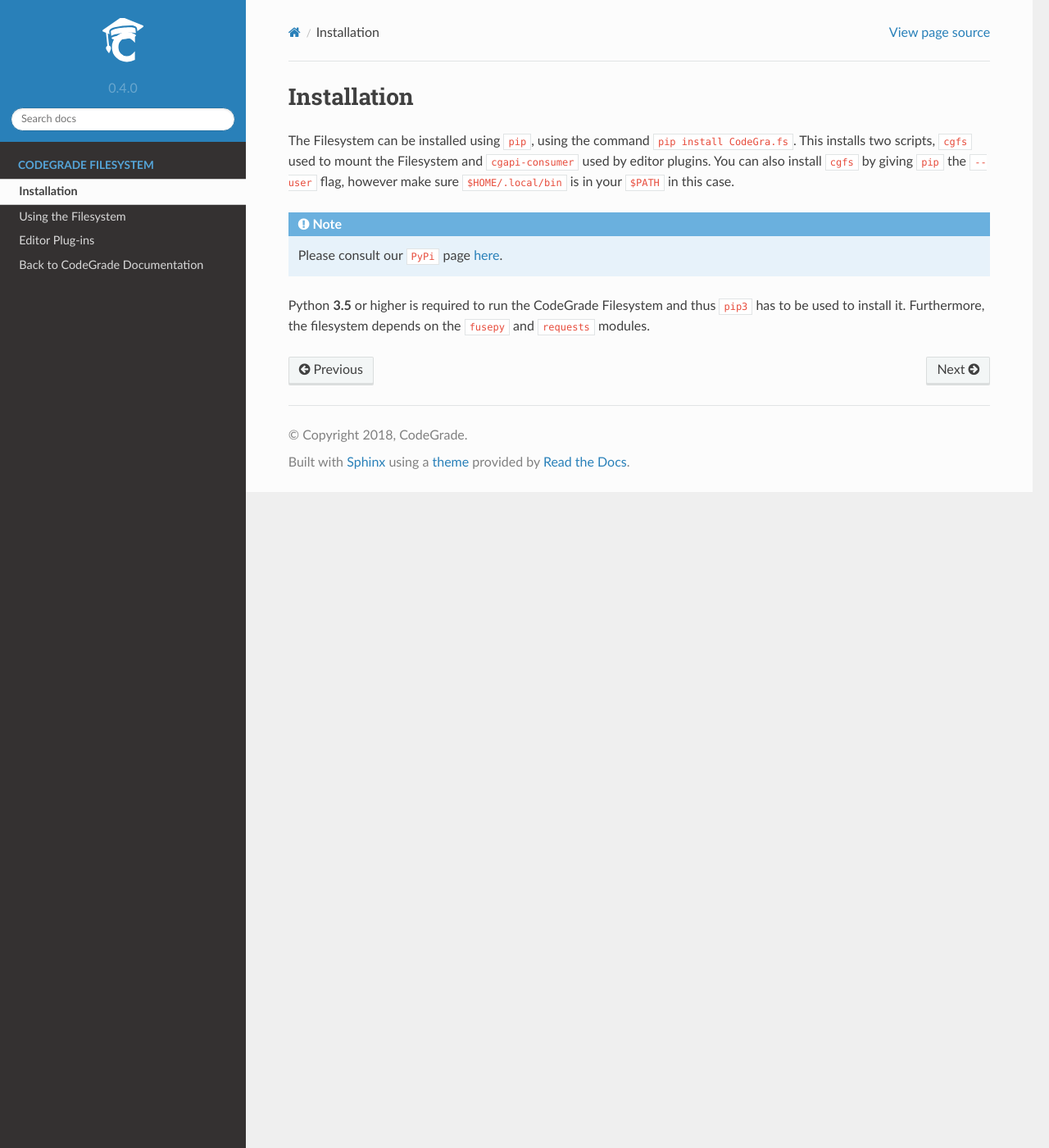
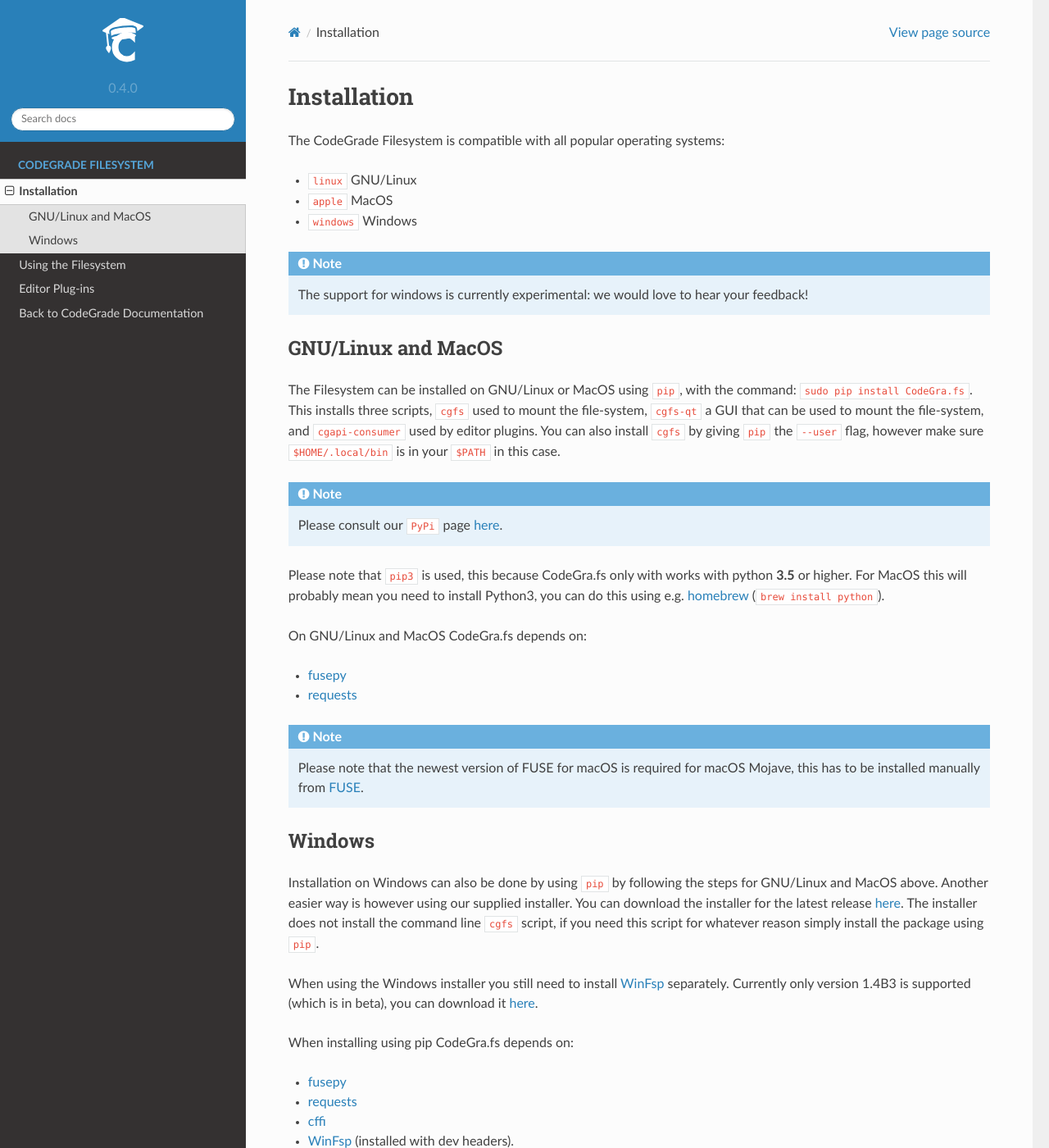
Before and after one commit to CodeGra-de/CodeGra.fs, a Sphinx documentation site: the page built from docs/install.rst, in a window 1280 px wide and 1400 px high. Shown: the whole window at 82% size. Built offline with Sphinx 7.4.7 and the Read the Docs theme 2.0.0, drawn with Linux system fonts in a browser that asks for light colours; cross-references to code outside the pages are shown as plain code.

Commit message:
Add GUI docs

```diff
--- a/docs/install.rst
+++ b/docs/install.rst
@@ -1,10 +1,60 @@
 Installation
 =============
-The Filesystem can be installed using ``pip``, using the command ``pip install CodeGra.fs``.
-This installs two scripts, ``cgfs`` used to mount the Filesystem and ``cgapi-consumer`` used by editor plugins.
-You can also install ``cgfs`` by giving ``pip`` the ``--user`` flag, however make sure ``$HOME/.local/bin`` is in your ``$PATH`` in this case.
+The CodeGrade Filesystem is compatible with all popular operating systems:
+
+* :fa:`linux` GNU/Linux
+* :fa:`apple` MacOS
+* :fa:`windows` Windows
+
+.. note:: The support for windows is currently experimental: we would love to hear your feedback!
+
+GNU/Linux and MacOS
+---------------------
+The Filesystem can be installed on GNU/Linux or MacOS using ``pip``, with the command:
+``sudo pip install CodeGra.fs``.
+This installs three scripts, ``cgfs`` used to mount the file-system,
+``cgfs-qt`` a GUI that can be used to mount the file-system, and ``cgapi-consumer``
+used by editor plugins. You can also install ``cgfs`` by giving ``pip`` the ``--user``
+flag, however make sure ``$HOME/.local/bin`` is in your ``$PATH`` in this case.
 
 .. note:: Please consult our ``PyPi`` page `here <https://pypi.org/project/CodeGra.fs/>`__.
 
-Python **3.5** or higher is required to run the CodeGrade Filesystem and thus ``pip3`` has to be used to install it. Furthermore,
-the filesystem depends on the ``fusepy`` and ``requests`` modules.
+Please note that ``pip3`` is used, this because CodeGra.fs only with works with
+python **3.5** or higher. For MacOS this will probably mean you need to install
+Python3, you can do this using e.g. `homebrew <https://brew.sh/>`__
+(``brew install python``).
+
+On GNU/Linux and MacOS CodeGra.fs depends on:
+
+* `fusepy <https://github.com/terencehonles/fusepy>`__
+* `requests <http://docs.python-requests.org/en/master/>`__
+
+.. note:: Please note that the newest version of FUSE for macOS is required for macOS Mojave, this has to be installed manually from `FUSE <https://osxfuse.github.io/>`__.
+
+Windows
+---------
+Installation on Windows can also be done by using ``pip`` by following the steps
+for GNU/Linux and MacOS above. Another easier way is however using our supplied
+installer. You can download the installer for the latest release
+`here <https://github.com/CodeGra-de/CodeGra.fs/releases>`__. The installer
+does not install the command line ``cgfs`` script, if you need this script for
+whatever reason simply install the package using ``pip``.
+
+When using the Windows installer you still need to install
+`WinFsp <https://github.com/billziss-gh/winfsp>`__ separately. Currently only
+version 1.4B3 is supported (which is in beta), you can download it
+`here <https://github.com/billziss-gh/winfsp/releases/tag/v1.4B3>`__.
+
+When installing using pip CodeGra.fs depends on:
+
+-  `fusepy`_
+-  `requests`_
+-  `cffi`_
+-  `WinFsp`_ (installed with dev headers).
+-  `winfspy`_
+
+.. _fusepy: https://github.com/terencehonles/fusepy
+.. _requests: http://docs.python-requests.org/en/master/
+.. _cffi: https://bitbucket.org/cffi/cffi
+.. _WinFsp: https://github.com/billziss-gh/winfsp
+.. _winfspy: https://github.com/Scille/winfspy
```
Also changed, not shown: docs/usage.rst (+13 -0 lines).
